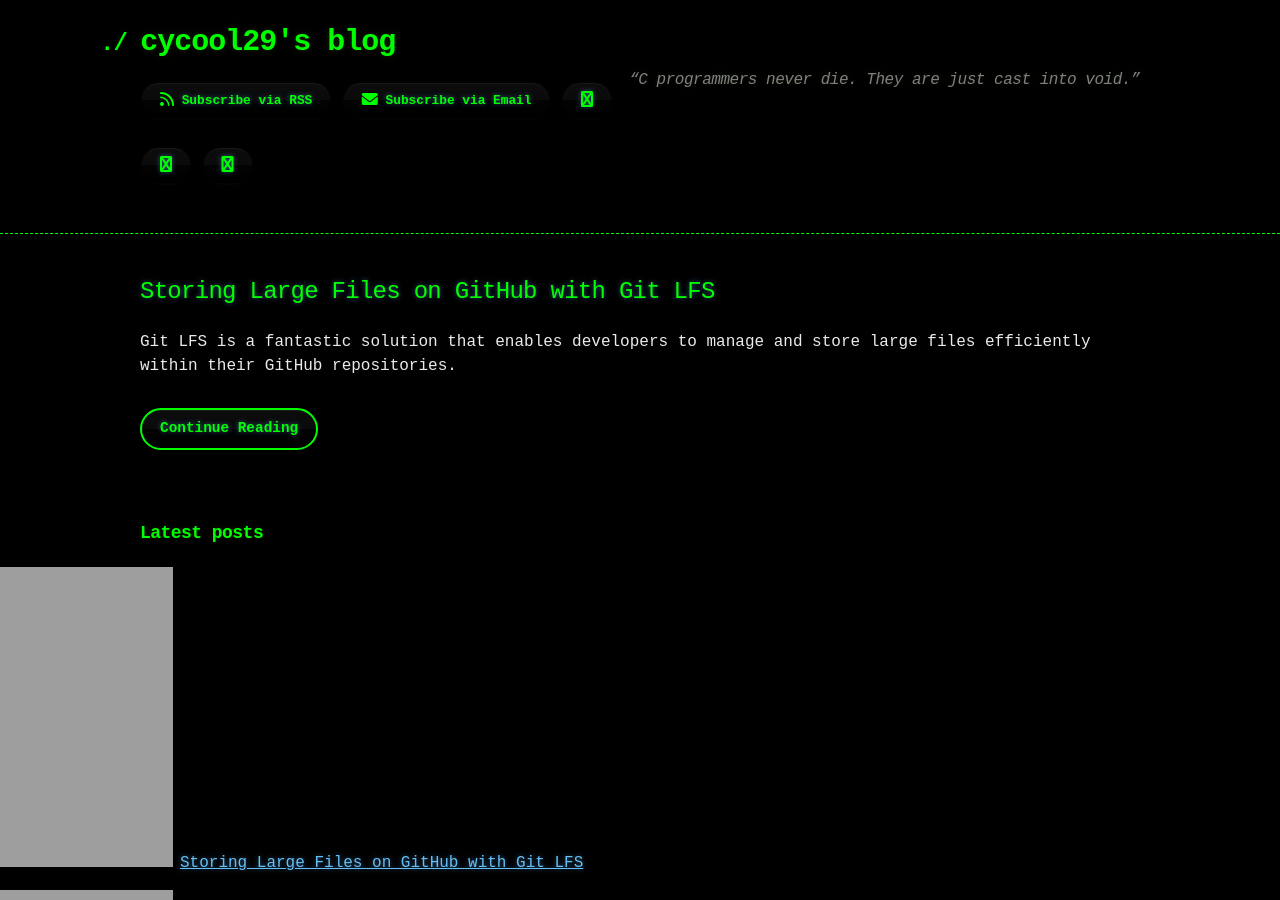
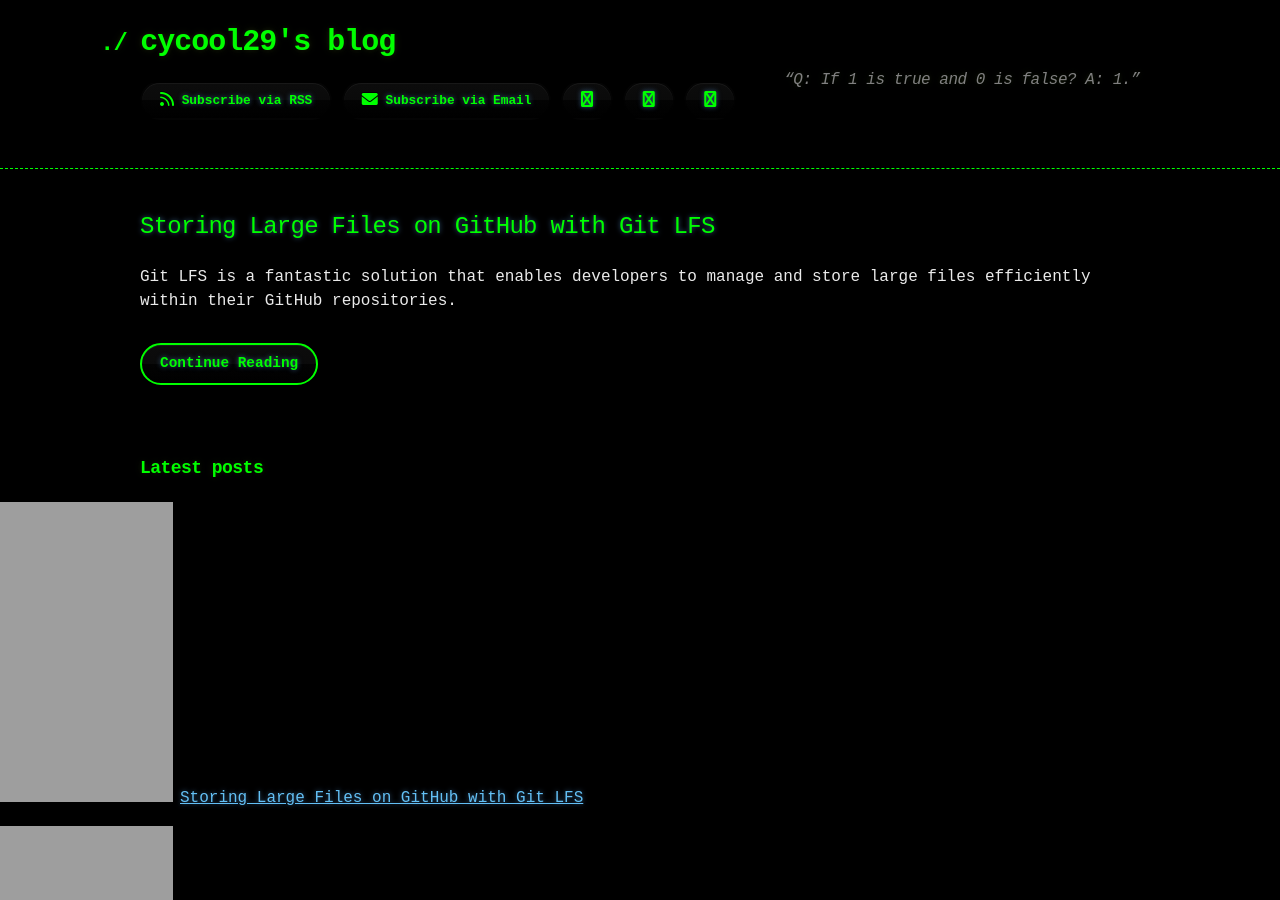
Before and after one commit to cycool29/cycool29.github.io, a Jekyll site: the page built from index.md, in a window 1280 px wide and 900 px high. Built offline with Jekyll 4.4.1, drawn with Linux system fonts in a browser that asks for light colours; a style sheet for code colours, icons or effects is not loaded.

Commit message:
Update quotes

```diff
--- a/_config.yml
+++ b/_config.yml
@@ -1,5 +1,5 @@
 title: cycool29's blog
-description: "“C programmers never die. They are just cast into void.” "
+description: "“Q: If 1 is true and 0 is false? A: 1.” "
 bio: A high school student. Intermediate in Python, Git, Bash. Learning JavaScript. He/Him. "
 author: cycool29
 url: https://cycool29.github.io
```
